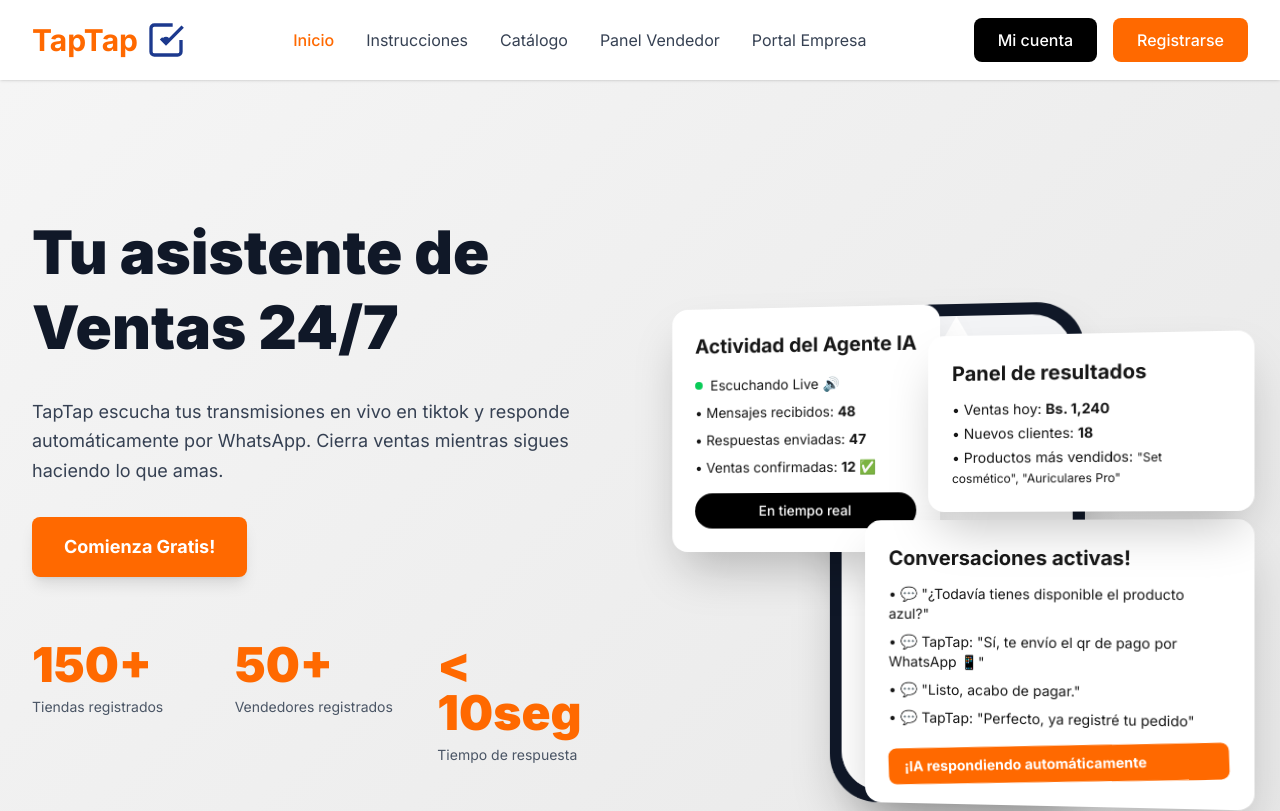
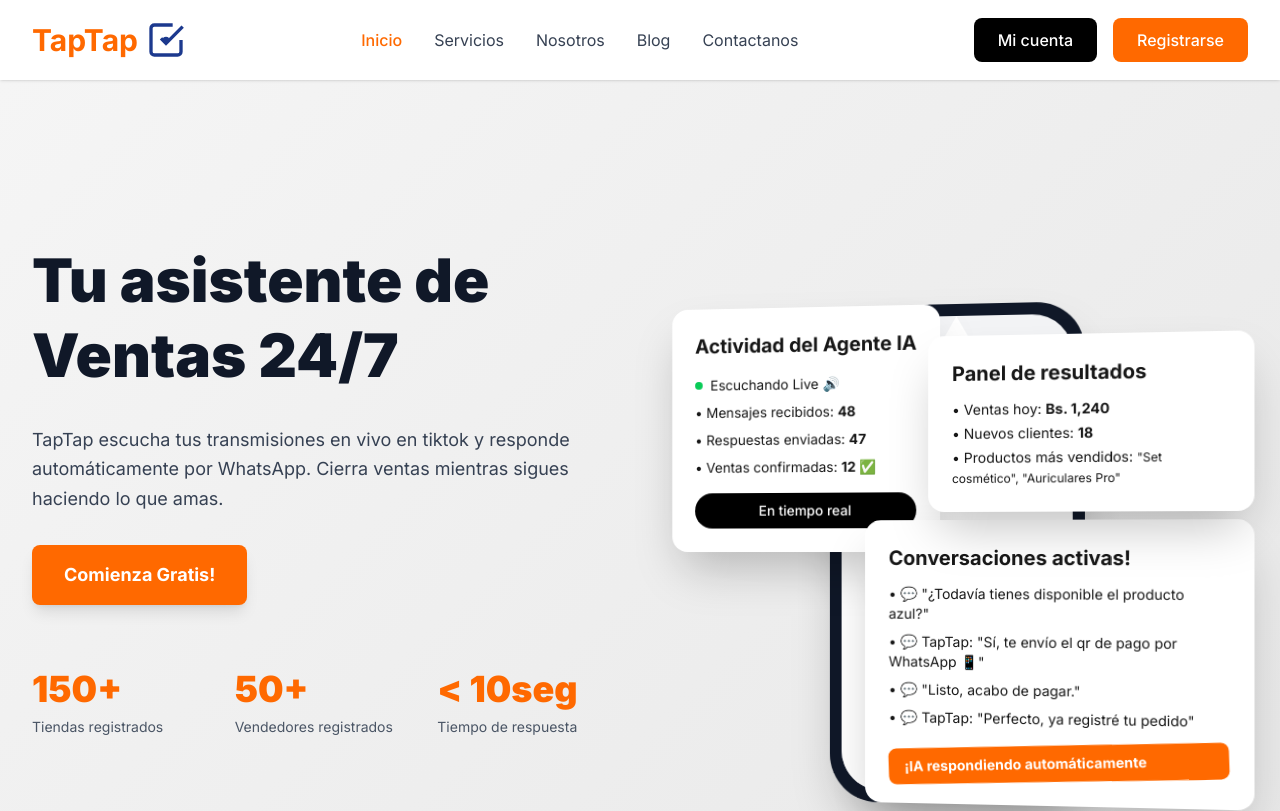
Before and after one commit to andycortex/tiktok-live, a Next.js app: page / in a window 1280 px wide. Shown: the top 811 px of the page. Built offline with nearby package versions, Linux system fonts and the light colour scheme.

Commit message:
feat: Update Hero component stats display and modify Navigation links

```diff
--- a/src/components/landing/Hero.js
+++ b/src/components/landing/Hero.js
@@ -23,16 +23,15 @@
                   {/* Stats */}
                   <div className="grid grid-cols-3 gap-6 pt-8">
                       <div className="stat-card">
-                          <div className="text-4xl lg:text-5xl font-black text-orange-500">150+</div>
+                          <div className="text-4xl lg:text-4xl font-black text-orange-500">150+</div>
                           <div className="text-sm text-gray-600 mt-2">Tiendas registrados</div>
                       </div>
                       <div className="stat-card" style={{animationDelay: '0.2s'}}>
-                          <div className="text-4xl lg:text-5xl font-black text-orange-500">50+</div>
+                          <div className="text-4xl lg:text-4xl font-black text-orange-500">50+</div>
                           <div className="text-sm text-gray-600 mt-2">Vendedores registrados</div>
                       </div>
                       <div className="stat-card" style={{animationDelay: '0.4s'}}>
-                          <div className="text-4xl lg:text-5xl font-black text-orange-500">&lt;</div>
-                          <div className="text-4xl lg:text-5xl font-black text-orange-500">10seg</div>
+                          <div className="text-4xl lg:text-4xl font-black text-orange-500"> &lt; 10seg</div>
                           <div className="text-sm text-gray-600 mt-2">Tiempo de respuesta</div>
                       </div>
                   </div>
--- a/src/components/landing/Navigation.js
+++ b/src/components/landing/Navigation.js
@@ -87,10 +87,10 @@
               {/* Navigation Links */}
               <div className="hidden md:flex items-center space-x-8">
                   <a href="#" className="text-orange-500 font-medium hover:text-orange-600 transition">Inicio</a>
-                  <a href="#" className="text-gray-700 hover:text-orange-500 transition">Instrucciones</a>
-                  <a href="#" className="text-gray-700 hover:text-orange-500 transition">Catálogo</a>
-                  <a href="#" className="text-gray-700 hover:text-orange-500 transition">Panel Vendedor</a>
-                  <a href="#" className="text-gray-700 hover:text-orange-500 transition">Portal Empresa</a>
+                  <a href="#" className="text-gray-700 hover:text-orange-500 transition">Servicios</a>
+                  <a href="#" className="text-gray-700 hover:text-orange-500 transition">Nosotros</a>
+                  <a href="#" className="text-gray-700 hover:text-orange-500 transition">Blog</a>
+                  <a href="#" className="text-gray-700 hover:text-orange-500 transition">Contactanos</a>
               </div>
 
               {/* CTA Buttons */}
```
